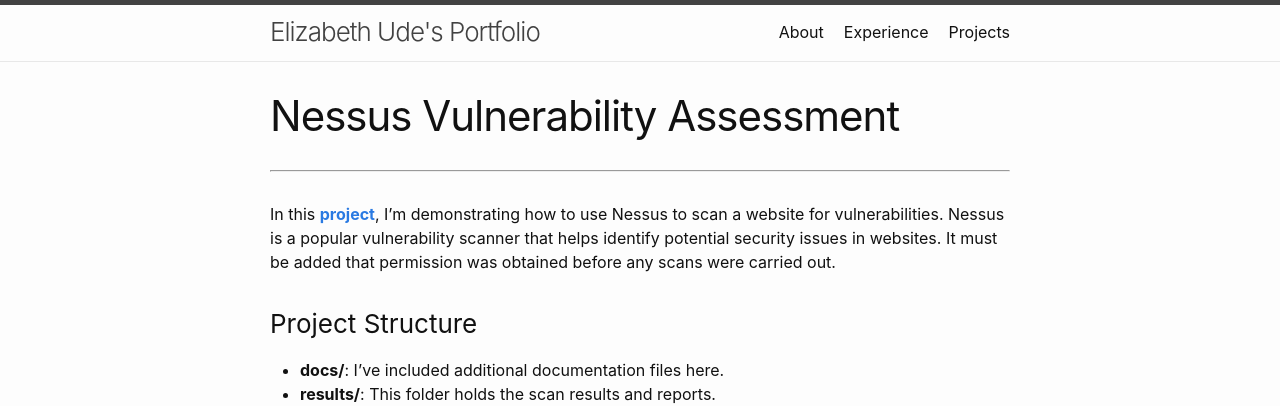
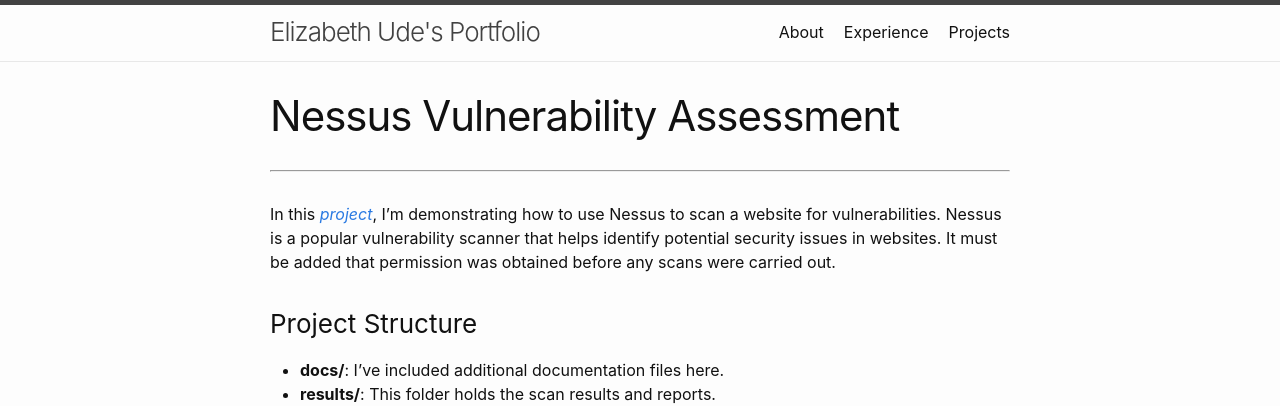
Before and after one commit to elizabethude/portfolio, a Jekyll site: the page built from nessusvulnassessment.md, in a window 1280 px wide. Shown: the top 406 px of the page. Built offline with Jekyll 4.4.1, drawn with Linux system fonts in a browser that asks for light colours.

```diff
--- a/nessusvulnassessment.md
+++ b/nessusvulnassessment.md
@@ -9,7 +9,7 @@ title: Nessus Vulnerability Assessment
 ---
 
 
-In this [**project**](https://github.com/elizabethude/webb_vulnscan), I’m demonstrating how to use Nessus to scan a website for vulnerabilities. Nessus is a popular vulnerability scanner that helps identify potential security issues in websites. It must be added that permission was obtained before any scans were carried out.
+In this [_project_](https://github.com/elizabethude/webb_vulnscan), I’m demonstrating how to use Nessus to scan a website for vulnerabilities. Nessus is a popular vulnerability scanner that helps identify potential security issues in websites. It must be added that permission was obtained before any scans were carried out.
 
 ### Project Structure
 - **docs/**: I’ve included additional documentation files here.
```
